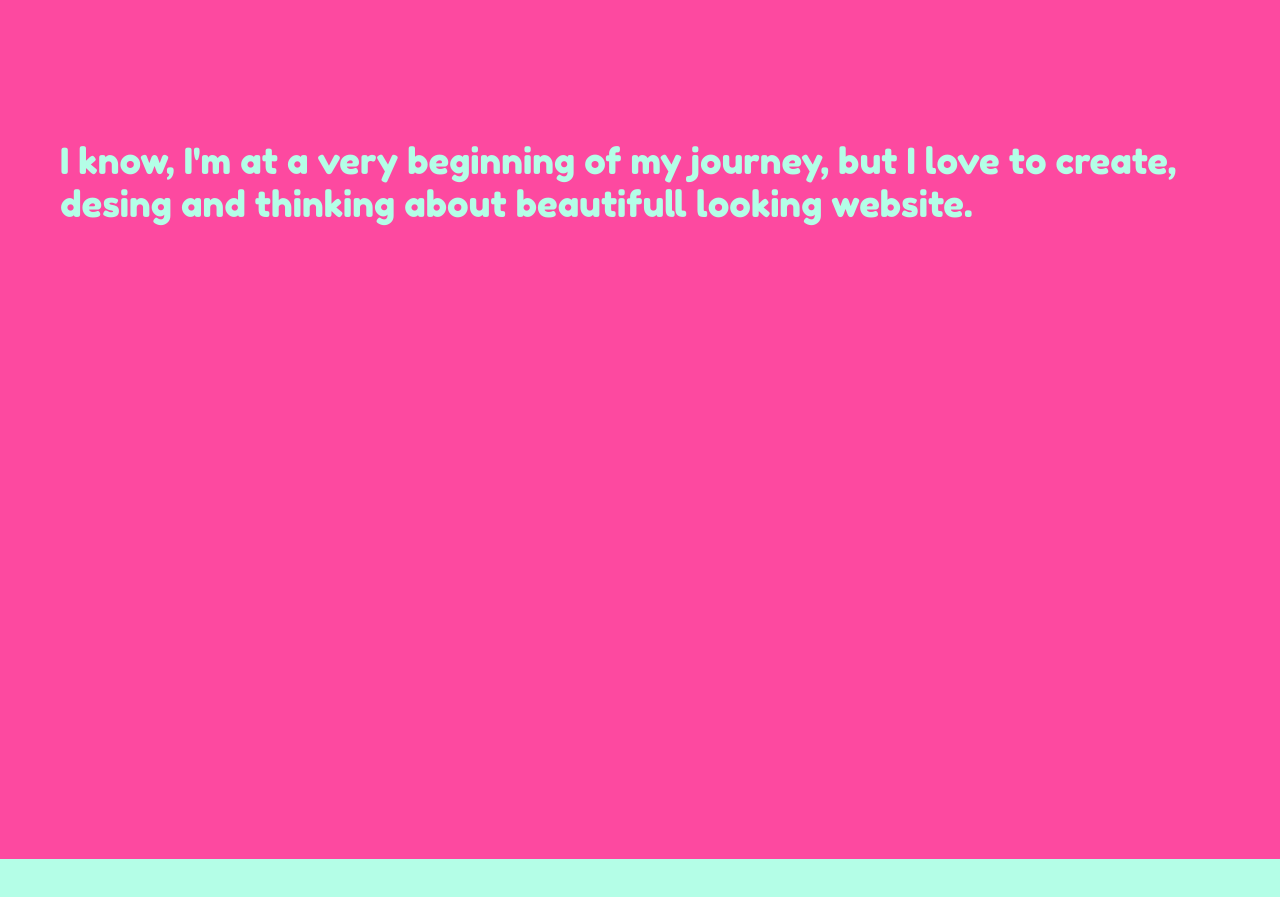
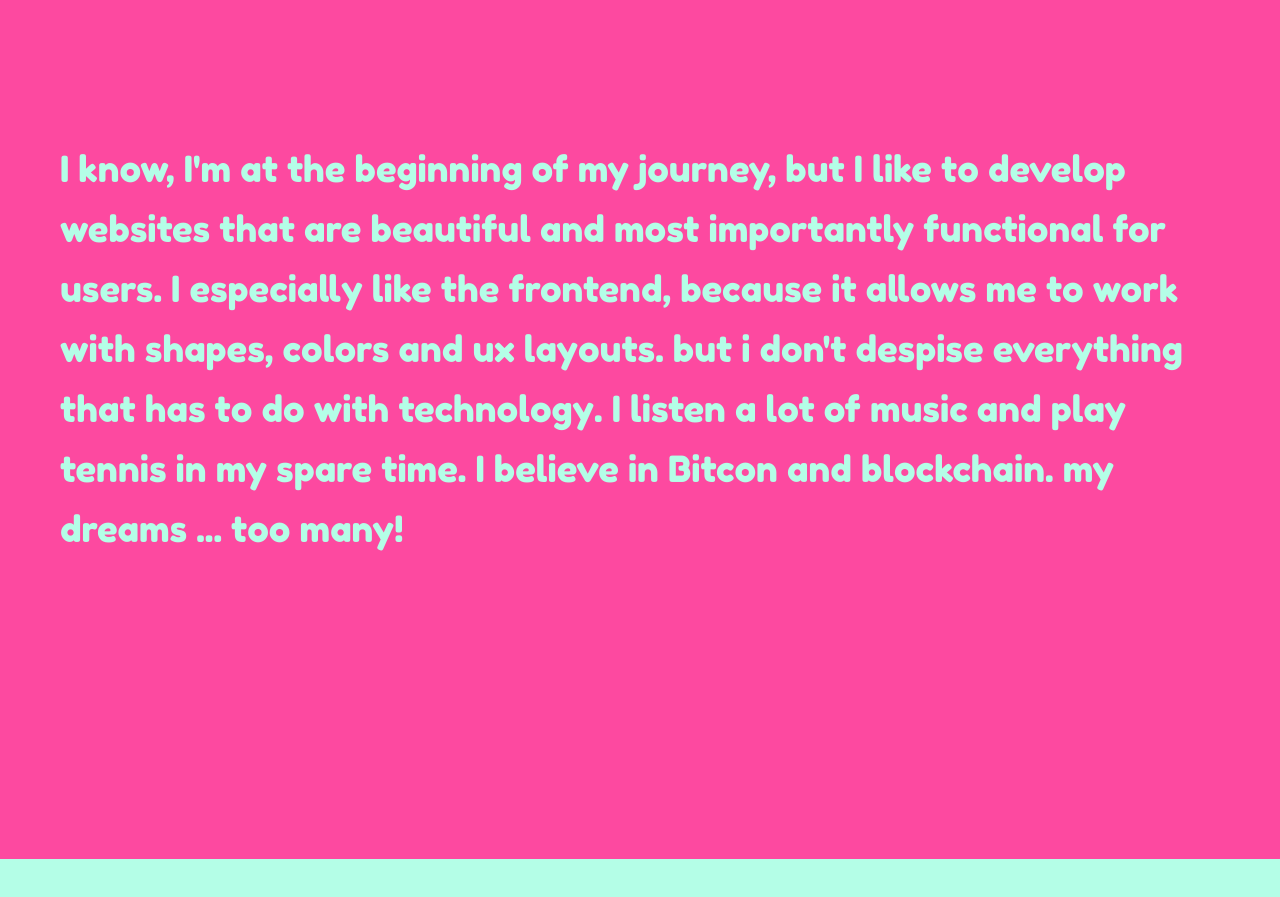
Before and after one commit to Iorgoss95/GiorgioRaccone, a website: page index.html in a window 1280 px wide. Shown: the part 880-1777 px from the top of the page. Drawn offline with Linux system fonts and the light colour scheme.

Commit message:
new description

```diff
--- a/index.html
+++ b/index.html
@@ -1,5 +1,6 @@
 <!DOCTYPE html>
 <html lang="en">
+
 <head>
     <meta charset="UTF-8">
     <meta http-equiv="X-UA-Compatible" content="IE=edge">
@@ -11,6 +12,7 @@
 
     <title>Giorgio Raccone</title>
 </head>
+
 <body>
     <div class="top-container">
         <div class="big-divider"></div>
@@ -36,9 +38,20 @@
     <div class="middle-container">
         <div class="big-divider"></div>
 
-            <div class="section-card ">
+        <div class="section-description">
             <p class="normal-size">
-                    I know, I'm at a very beginning of my journey, but I love to create, desing and thinking about beautifull looking website.
+                I know, I'm at the beginning of my journey, but I like to develop websites that are beautiful and most
+                importantly functional for users.
+
+                I especially like the frontend, because it allows me to work with shapes, colors and ux layouts.
+                but i don't despise everything that has to do with technology.
+
+                I listen a lot of music and play tennis in my spare time.
+
+                I believe in Bitcon and blockchain.
+
+                my dreams ... too many!
+
             </p>
         </div>
 
@@ -80,4 +93,5 @@
         </div>
     </div>
 </body>
+
 </html>
--- a/main.scss
+++ b/main.scss
@@ -97,8 +97,8 @@
 
 }
 
-.section-card{
-
+.section-description{
+    line-height: 10rem;
 }
 
 .button{
```
Also changed, not shown: css/style.css. Lines whose indentation alone changed are shown as unchanged.
